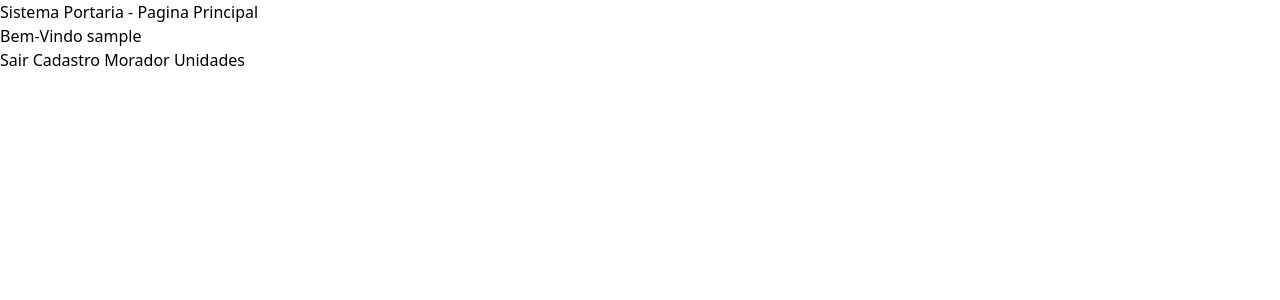
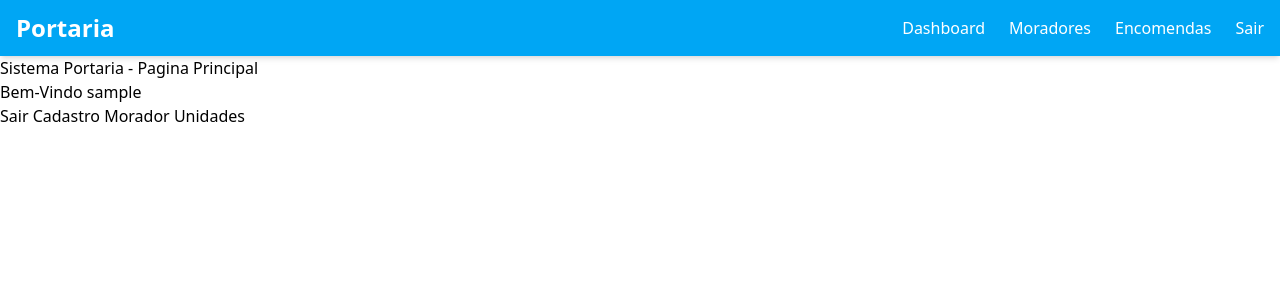
Before and after one commit to boechatbrendon/sistema-portaria, a Flask app: page / in a window 1280 px wide. Shown: the top 300 px of the page. Run offline with Flask 3, Linux system fonts and the light colour scheme; the visitor is signed in with stand-in values (Sample User, id 1).

Commit message:
Criando menu e deixando responsivo

```diff
--- a/app/templates/base.html
+++ b/app/templates/base.html
@@ -13,6 +13,7 @@
     {% endblock %}
 </head>
 <body>
+    {% include 'nav.html' %}
     {% with messages = get_flashed_messages(with_categories=true) %}
         {% if messages %}
             {% for category, message in messages %}
--- /dev/null
+++ b/app/templates/nav.html
@@ -0,0 +1,67 @@
+<header class="bg-sky-500 dark:bg-gray-800 shadow-md sticky top-0 z-50">
+  <div class="container mx-auto flex items-center justify-between px-4 py-3">
+    <a href="{{ url_for('home') }}" class="flex items-center text-white hover:text-gray-200">
+      <span class="text-2xl font-bold text-white">Portaria</span>
+    </a>
+
+    <button id="menu-toggle"
+            class="md:hidden text-white hover:text-gray-200 focus:outline-none transition-colors duration-300">
+      <svg class="h-6 w-6" fill="none" viewBox="0 0 24 24" stroke="currentColor">
+        <path stroke-linecap="round" stroke-linejoin="round" stroke-width="2"
+              d="M4 6h16M4 12h16m-7 6h7"/>
+      </svg>
+    </button>
+
+
+    <nav class="hidden md:block">
+      <ul class="flex space-x-6 text-white">
+        <li><a href="{{ url_for('home') }}" class="hover:text-gray-200">Dashboard</a></li>
+        <li><a href="{{ url_for('listar_unidades') }}" class="hover:text-gray-200">Moradores</a></li>
+        <li class="relative group">
+          <a href="#" class="hover:text-gray-200">Encomendas</a>
+          <ul class="absolute hidden group-hover:block bg-white dark:bg-gray-700 shadow-md py-2 mt-1 rounded-md w-48">
+            <li><a href="" class="block px-4 py-2 hover:bg-gray-100 dark:hover:bg-gray-600">Nova Encomenda</a></li>
+            <li><a href="" class="block px-4 py-2 hover:bg-gray-100 dark:hover:bg-gray-600">Baixa</a></li>
+          </ul>
+        </li>
+        <li><a href="{{ url_for('logout') }}" class="hover:text-red-300">Sair</a></li>
+      </ul>
+    </nav>
+  </div>
+
+  <nav id="mobile-menu" class="hidden md:hidden bg-sky-100 dark:bg-gray-900 border-t dark:border-gray-700">
+    <ul class="px-4 py-2 space-y-2 text-gray-800 dark:text-white">
+      <li><a href="{{ url_for('home') }}" class="block py-2 hover:text-sky-600">Dashboard</a></li>
+      <li><a href="{{ url_for('listar_unidades') }}" class="block py-2 hover:text-sky-600">Moradores</a></li>
+      <li>
+        <button id="services-dropdown-toggle" class="w-full text-left py-2 hover:text-sky-600">Encomendas</button>
+        <ul id="services-dropdown" class="hidden pl-4">
+          <li><a href="" class="block py-2 hover:text-sky-600">Nova</a></li>
+          <li><a href="" class="block py-2 hover:text-sky-600">Baixa</a></li>
+        </ul>
+      </li>
+      <li><a href="{{ url_for('logout') }}" class="block py-2 text-red-600 hover:text-red-800">Sair</a></li>
+    </ul>
+  </nav>
+
+  <script>
+    document.addEventListener("DOMContentLoaded", function () {
+      const menuToggle = document.getElementById('menu-toggle')
+      const mobileMenu = document.getElementById('mobile-menu')
+      const servicesToggle = document.getElementById('services-dropdown-toggle')
+      const servicesDropdown = document.getElementById('services-dropdown')
+
+      if (menuToggle) {
+        menuToggle.addEventListener('click', () => {
+          mobileMenu.classList.toggle('hidden')
+        })
+      }
+
+      if (servicesToggle) {
+        servicesToggle.addEventListener('click', () => {
+          servicesDropdown.classList.toggle('hidden')
+        })
+      }
+    })
+  </script>
+</header>
```
Also changed, not shown: app/templates/login.html (+22 -6 lines).
